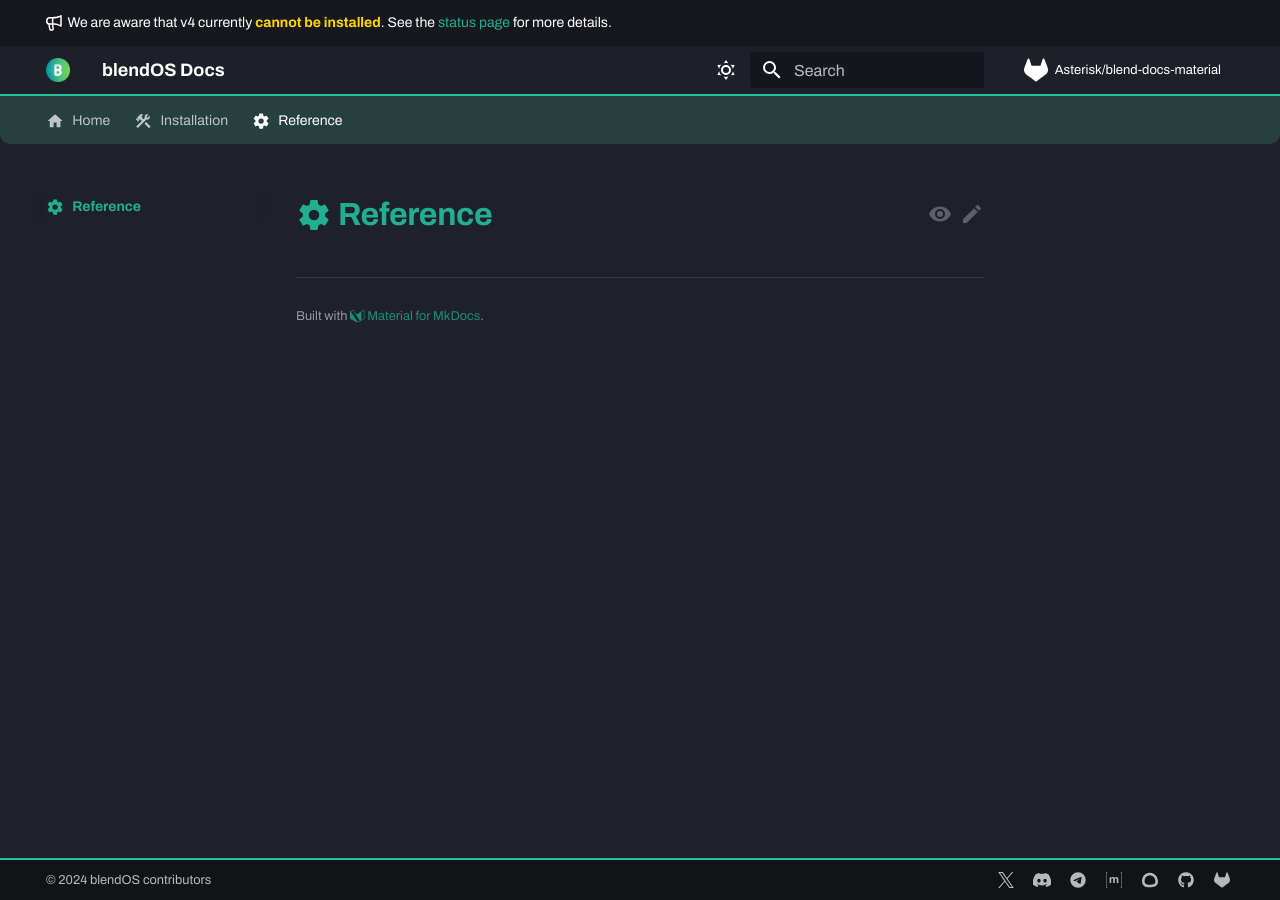
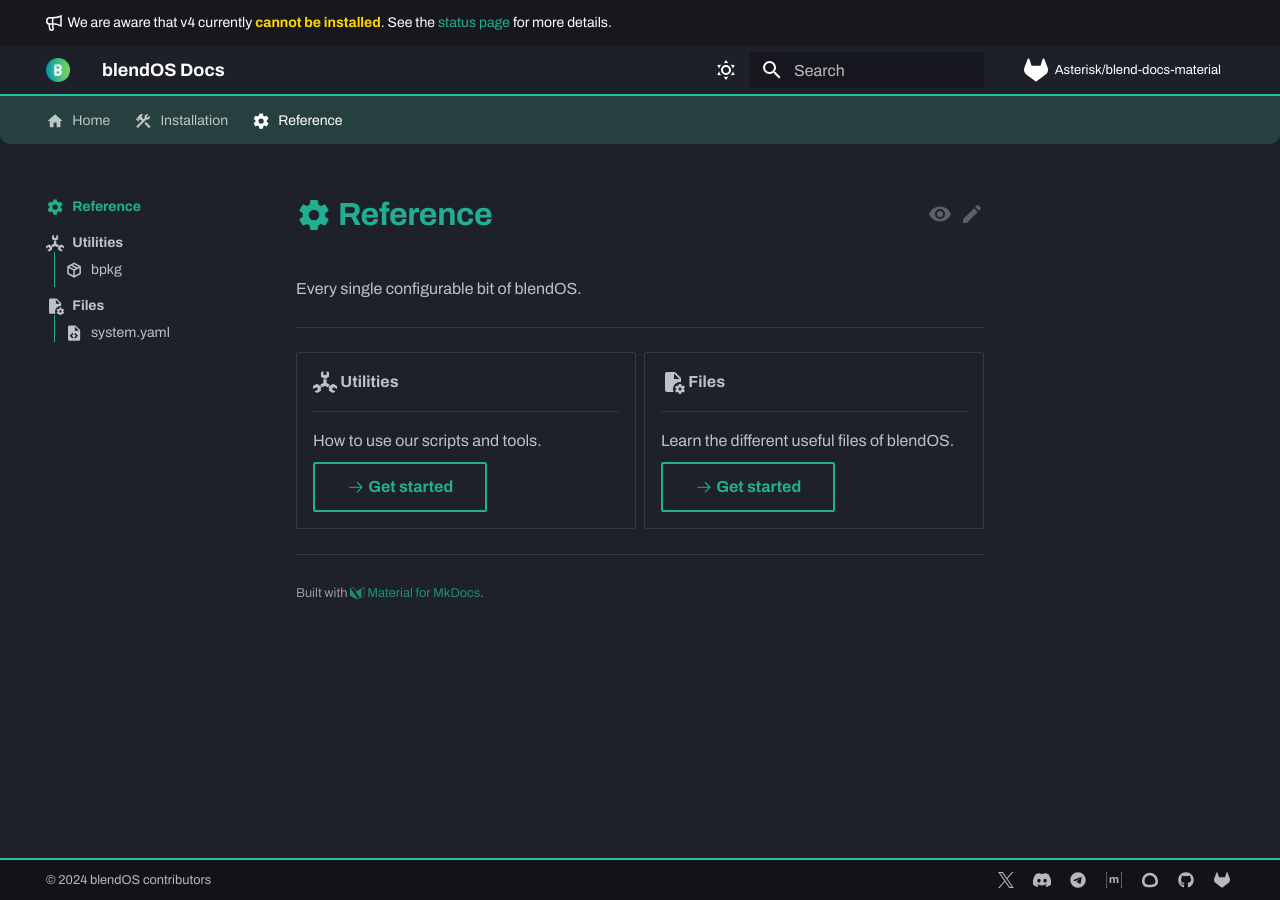
Before and after one commit to blend-os/website, an MkDocs documentation site: the page built from docs/reference/README.md, in a window 1280 px wide. Built offline with MkDocs 1.6.1 and Material for MkDocs 9.7.7, drawn with Linux system fonts in a browser that asks for light colours.

Commit message:
new bpkg page

```diff
--- a/docs/assets/css/extra.css
+++ b/docs/assets/css/extra.css
@@ -141,7 +141,11 @@
 }
 
 .green {
-    color: #00C853
+    color: #00C853;
+}
+
+.blend {
+    color: #21af90;
 }
 
 .orange {
--- a/docs/reference/README.md
+++ b/docs/reference/README.md
@@ -1,6 +1,31 @@
 ---
 icon: material/cog
-description: "Configuration reference for blendOS"
+description: "Configuration reference for our tools"
 ---
 
 # :material-cog: Reference
+
+Every single configurable bit of blendOS.
+
+-----
+
+<div class="grid cards" markdown>
+
+-   :simple-googlecloudspanner:{ .lg .middle } __Utilities__
+
+    ---
+
+    How to use our scripts and tools.
+
+    [:octicons-arrow-right-24: Get started](utils/README.md){ .md-button }
+
+-   :material-file-cog:{ .lg .middle } __Files__
+
+    ---
+
+    Learn the different useful files of blendOS.
+
+    [:octicons-arrow-right-24: Get started](configs/README.md){ .md-button }
+
+
+</div>
--- a/mkdocs.yml
+++ b/mkdocs.yml
@@ -189,3 +189,9 @@
        - Post-Installation: install/post-install/README.md
   - Reference:
       - Reference: reference/README.md
+      - Utilities:
+        - Utilities: reference/utils/README.md
+        - bpkg: reference/utils/bpkg.md
+      - Files:
+        - Files: reference/configs/README.md
+        - system.yaml: reference/configs/system.md
```
Also changed, not shown: docs/reference/configs/README.md (added, +23 -0 lines), docs/reference/configs/system.md (added, +6 -0 lines), docs/reference/utils/README.md (added, +21 -0 lines), docs/reference/utils/bpkg.md (added, +98 -0 lines), overrides/.icons/misc/python.svg (added), 1 other file.
